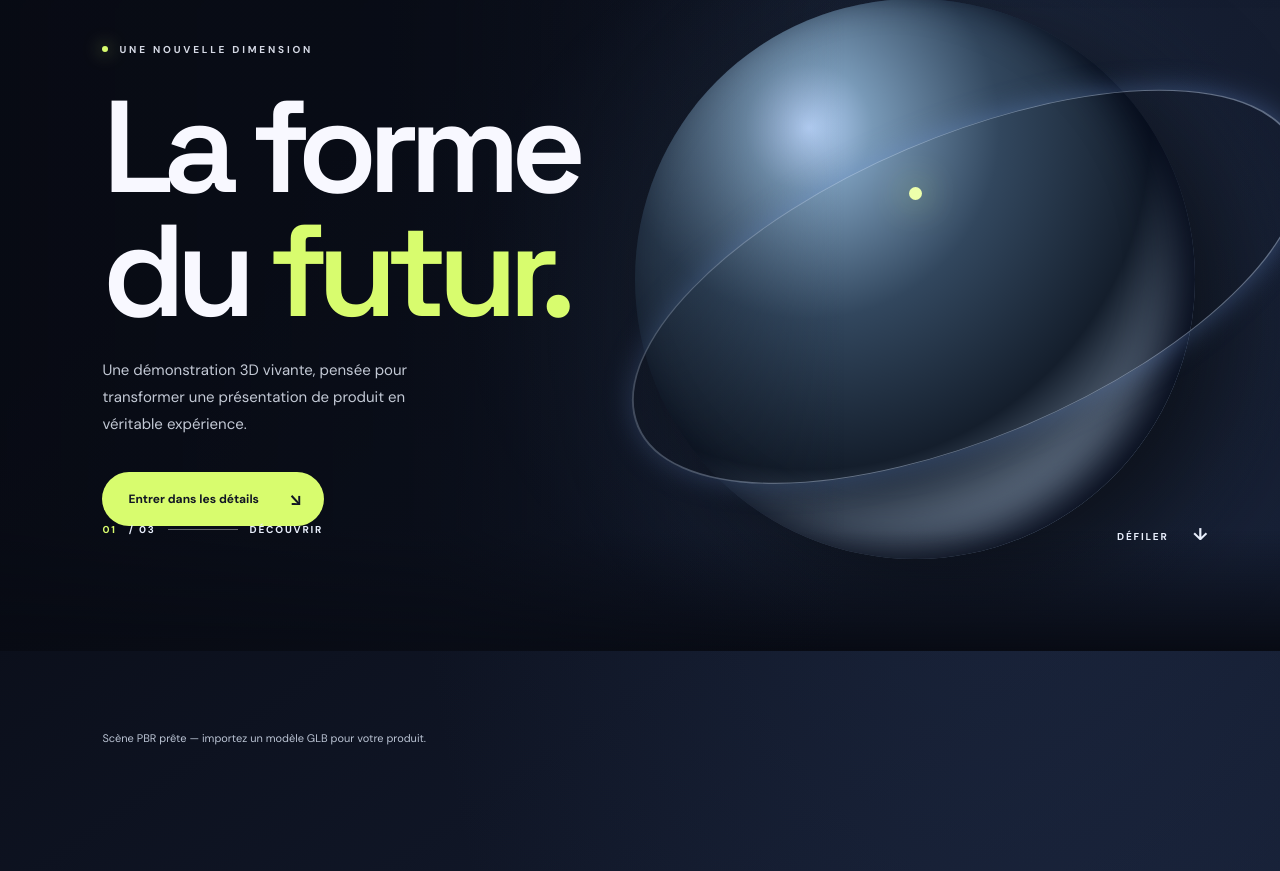
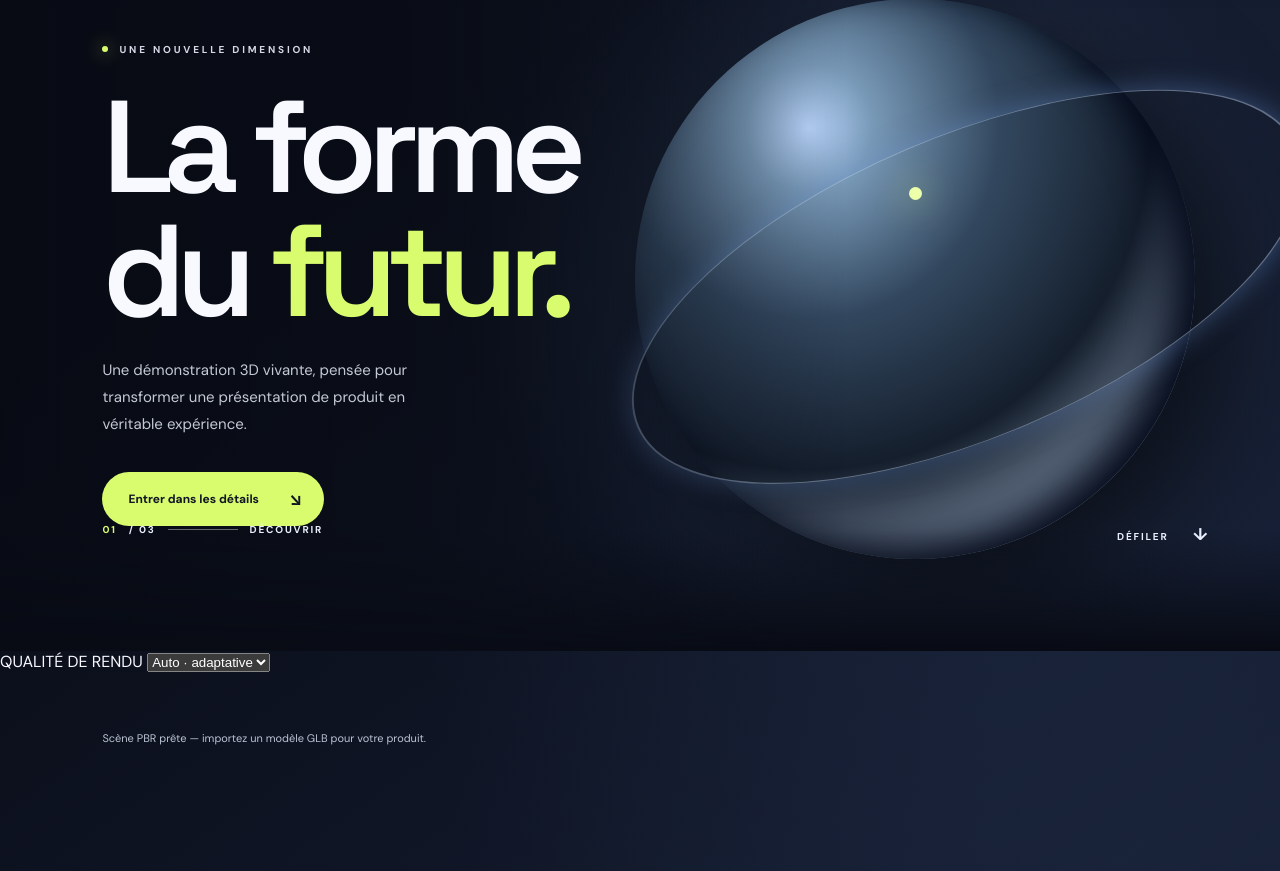
Before and after one commit to descombesclovis-maker/LocalAiVision, a Python web app: template local_app/web/templates/cinematic3d/index.html in a window 1280 px wide. Shown: the part 149-1020 px from the top of the page. Run offline with Jinja, Linux system fonts and the light colour scheme; the template is opened without the code that fills it, so the values that code supplies are empty; some libraries are stand-ins or nearby versions.

Commit message:
Add user-selectable 3D quality presets to generated site

```diff
--- a/local_app/web/templates/cinematic3d/index.html
+++ b/local_app/web/templates/cinematic3d/index.html
@@ -20,7 +20,7 @@
     <a class="header-cta" href="#contact">Découvrir <span aria-hidden="true">↗</span></a>
   </header>
   <main id="essentiel">
-    <section class="experience" id="showcase" data-model-src="" aria-label="Présentation interactive du concept NOVA">
+    <section class="experience" id="showcase" data-model-src="" data-quality="auto" aria-label="Présentation interactive du concept NOVA">
       <div class="experience-canvas" id="three-stage" aria-hidden="true"></div>
       <div class="experience-css-fallback" id="three-fallback" aria-hidden="true"><span class="fallback-orb"></span><span class="fallback-ring"></span><span class="fallback-core"></span></div>
       <div class="experience-haze" aria-hidden="true"></div>
@@ -32,6 +32,15 @@
       </div>
       <div class="experience-status" role="status" aria-live="polite" id="scene-status">Initialisation de la scène interactive…</div>
       <div class="experience-marker" aria-hidden="true"><span>01</span> / 03 <span class="line"></span> DÉCOUVRIR</div>
+      <div class="quality-switch">
+        <label for="scene-quality">QUALITÉ DE RENDU</label>
+        <select id="scene-quality" aria-label="Qualité du rendu 3D">
+          <option value="auto">Auto · adaptative</option>
+          <option value="quality">Photo · premium</option>
+          <option value="balanced">Équilibrée</option>
+          <option value="performance">Performance</option>
+        </select>
+      </div>
       <div class="experience-scroll" aria-hidden="true">DÉFILER <span>↓</span></div>
       <div class="experience-chapter chapter-one" aria-hidden="true"><span>01 / DESIGN</span><strong>L'essentiel,<br>sans compromis.</strong></div>
       <div class="experience-chapter chapter-two" aria-hidden="true"><span>02 / MATIÈRE</span><strong>Chaque détail<br>compte.</strong></div>
```
